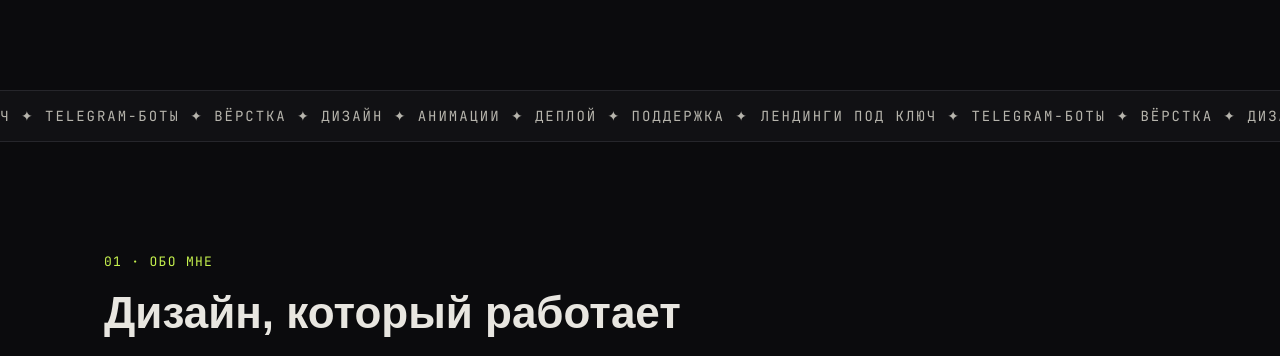
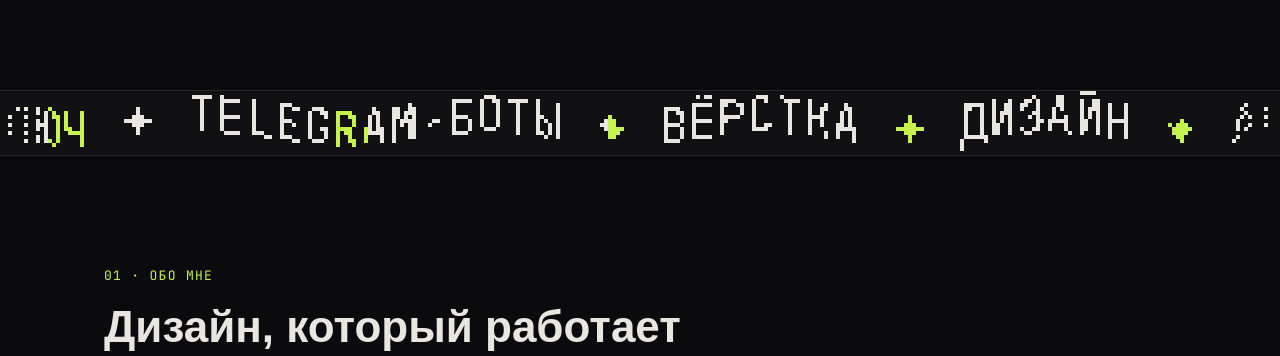
Before and after one commit to DaniiKodit/DaniiKodit.github.io, a plain HTML site: page index.html in a window 1280 px wide. Shown: the part 800-1156 px from the top of the page. Drawn offline with Linux system fonts and the light colour scheme; a web font is replaced by a local one.

Commit message:
Пиксельный тикер на canvas вместо CSS-бегущей строки
Текст рендерится в пиксельную маску, по строке катится волна
с лаймовой подсветкой гребня, края растворяются дизерингом.
Анимация встаёт на паузу вне экрана и при скрытой вкладке.

Co-Authored-By: Claude Opus 4.8 <noreply@anthropic.com>

```diff
--- a/css/style.css
+++ b/css/style.css
@@ -275,30 +275,19 @@ section { scroll-margin-top: 90px; }
   color: var(--muted);
 }
 
-/* ---------- бегущая строка ---------- */
+/* ---------- пиксельный тикер ---------- */
 .marquee {
   overflow: hidden;
   border-top: 1px solid var(--line);
   border-bottom: 1px solid var(--line);
-  padding: 14px 0;
   margin-top: 90px;
   background: var(--bg-2);
 }
-.marquee-track {
-  display: flex;
-  width: max-content;
-  animation: marquee 28s linear infinite;
-}
-.marquee-text {
-  white-space: nowrap;
-  font-size: 14px;
-  color: var(--muted);
-  text-transform: uppercase;
-  letter-spacing: 0.14em;
-  padding-right: 12px;
-}
-@keyframes marquee {
-  to { transform: translateX(-50%); }
+#pixel-ticker {
+  display: block;
+  width: 100%;
+  height: 64px;
+  image-rendering: pixelated;
 }
 
 /* ---------- секции ---------- */
@@ -682,7 +671,6 @@ section { scroll-margin-top: 90px; }
 
 @media (prefers-reduced-motion: reduce) {
   .reveal { opacity: 1; transform: none; transition: none; }
-  .marquee-track { animation: none; }
   html { scroll-behavior: auto; }
 }
 
--- a/index.html
+++ b/index.html
@@ -71,11 +71,9 @@
       </div>
     </section>
 
-    <!-- ===== бегущая строка ===== -->
+    <!-- ===== пиксельный тикер ===== -->
     <div class="marquee" aria-hidden="true">
-      <div class="marquee-track">
-        <span class="marquee-text mono" data-i18n="marquee">Лендинги под ключ ✦ Telegram-боты ✦ Вёрстка ✦ Дизайн ✦ Анимации ✦ Деплой ✦ Поддержка ✦ </span><span class="marquee-text mono" data-i18n-clone="marquee">Лендинги под ключ ✦ Telegram-боты ✦ Вёрстка ✦ Дизайн ✦ Анимации ✦ Деплой ✦ Поддержка ✦ </span>
-      </div>
+      <canvas id="pixel-ticker"></canvas>
     </div>
 
     <!-- ===== обо мне ===== -->
--- a/js/main.js
+++ b/js/main.js
@@ -245,6 +245,7 @@ function setLang(lang, animate) {
     btn.classList.toggle('active', btn.dataset.lang === currentLang);
   });
 
+  if (tickerRefresh) tickerRefresh();
   if (animate) scrambleAll();
 }
 
@@ -412,6 +413,122 @@ function initHeroDither() {
   schedule();
 }
 
+/* ---------- пиксельный тикер ---------- */
+
+// setLang дёргает этот хук, чтобы тикер перерисовал текст на новом языке
+let tickerRefresh = null;
+
+function initPixelTicker() {
+  const canvas = document.getElementById('pixel-ticker');
+  if (!canvas) return;
+  const ctx = canvas.getContext('2d');
+
+  const CELL = 4;              // размер «пикселя» в css-px
+  const STRIP = 64;            // высота полосы в css-px
+  let W = 0, H = 0, img = null;
+  let mask = null, maskW = 1;
+
+  // текст рендерится в offscreen-канвас и превращается в битовую маску
+  function buildMask() {
+    const text = t('marquee').toUpperCase();
+    const m = document.createElement('canvas');
+    const mc = m.getContext('2d');
+    const font = `${H - 4}px "JetBrains Mono", monospace`;
+    mc.font = font;
+    maskW = Math.max(1, Math.ceil(mc.measureText(text).width));
+    m.width = maskW;
+    m.height = H;
+    mc.font = font;            // смена размера сбрасывает состояние
+    mc.textBaseline = 'middle';
+    mc.fillStyle = '#fff';
+    mc.fillText(text, 0, H / 2 + 1);
+
+    const d = mc.getImageData(0, 0, maskW, H).data;
+    mask = new Uint8Array(maskW * H);
+    for (let i = 0; i < mask.length; i++) mask[i] = d[i * 4 + 3] > 120 ? 1 : 0;
+  }
+
+  function resize() {
+    const rect = canvas.parentElement.getBoundingClientRect();
+    W = Math.max(1, Math.ceil(rect.width / CELL));
+    H = Math.round(STRIP / CELL);
+    canvas.width = W;
+    canvas.height = H;
+    img = ctx.createImageData(W, H);
+    buildMask();
+    render(performance.now());
+  }
+
+  function render(now) {
+    if (!mask) return;
+    const data = img.data;
+    data.fill(0);
+
+    const offset = Math.floor(now * 0.02) % maskW;  // скорость прокрутки
+    const phase = now * 0.0025;
+    const FADE = Math.min(14, W >> 2);              // растворение у краёв
+
+    for (let sx = 0; sx < W; sx++) {
+      const mx = (sx + offset) % maskW;
+      // волна прокатывается по строке: буквы приподнимаются,
+      // а на гребне подсвечиваются акцентом
+      const wobble = Math.sin(sx * 0.09 - phase);
+      const dy = Math.round(wobble * 1.6);
+      const c = wobble > 0.9 ? C_ACC : C_INK;
+      const edge = Math.min(sx, W - 1 - sx);
+
+      for (let sy = 0; sy < H; sy++) {
+        const my = sy - dy;
+        if (my < 0 || my >= H) continue;
+        if (!mask[my * maskW + mx]) continue;
+        if (edge < FADE && (edge / FADE) * 64 <= BAYER8[sy & 7][sx & 7]) continue;
+        const i = (sy * W + sx) * 4;
+        data[i] = c[0]; data[i + 1] = c[1]; data[i + 2] = c[2];
+        data[i + 3] = 255;
+      }
+    }
+    ctx.putImageData(img, 0, 0);
+  }
+
+  new ResizeObserver(resize).observe(canvas.parentElement);
+  resize();
+
+  const reduceMotion = window.matchMedia('(prefers-reduced-motion: reduce)').matches;
+  let stripVisible = true;
+  let rafId = 0;
+  let last = 0;
+
+  function frame(now) {
+    rafId = 0;
+    if (now - last > 70) {
+      last = now;
+      render(now);
+    }
+    schedule();
+  }
+
+  function schedule() {
+    if (!reduceMotion && stripVisible && !document.hidden && !rafId) {
+      rafId = requestAnimationFrame(frame);
+    }
+  }
+
+  new IntersectionObserver((entries) => {
+    stripVisible = entries[0].isIntersecting;
+    schedule();
+  }).observe(canvas.parentElement);
+
+  document.addEventListener('visibilitychange', schedule);
+
+  tickerRefresh = () => { buildMask(); render(performance.now()); };
+  // когда догрузится моноширинный шрифт, перерисовываем маску начисто
+  if (document.fonts && document.fonts.ready) {
+    document.fonts.ready.then(() => tickerRefresh && tickerRefresh());
+  }
+
+  schedule();
+}
+
 /* ---------- статичные дизеринг-обложки проектов ---------- */
 
 function drawWorkCanvas(canvas) {
@@ -531,6 +648,7 @@ document.addEventListener('DOMContentLoaded', () => {
   });
 
   initHeroDither();
+  initPixelTicker();
   initWorkCanvases();
   initReveal();
   initBurger();
```
